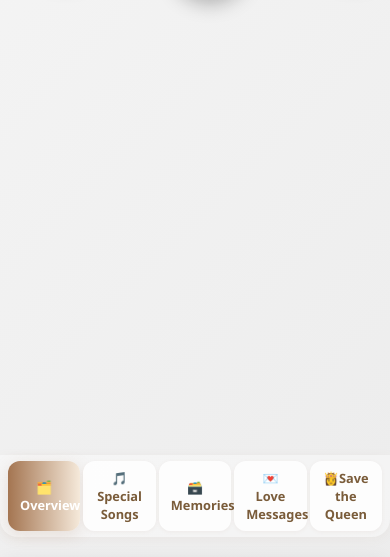
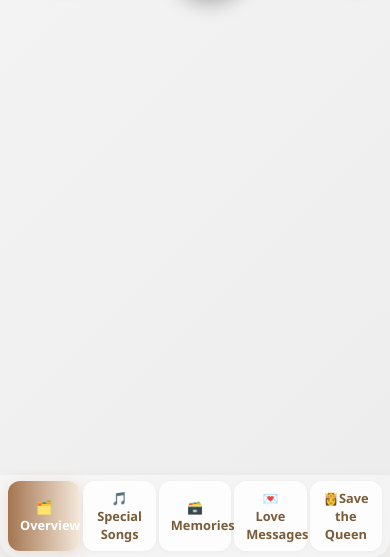
Before and after one commit to zualijongte16-blip/Dinsanga-birthday-collection, a website: page index.html in a window 390 px wide. Shown: the part 249-806 px from the top of the page. Drawn offline with Linux system fonts and the light colour scheme.

```diff
--- a/styles.css
+++ b/styles.css
@@ -225,7 +225,7 @@
     display: flex;
     justify-content: center;
     gap: 10px;
-    margin-top: -220px;
+    margin-top: -200px;
     margin-bottom: 20px;
     flex-wrap: wrap;
     background: rgba(255,255,255,0.35);
@@ -710,7 +710,7 @@
 
     .dashboard-nav {
         gap: 5px;
-        margin-top: -160px;
+        margin-top: -140px;
         padding: 8px 10px;
     }
 
@@ -879,7 +879,7 @@
     }
 
     .dashboard-nav {
-        margin-top: -140px;
+        margin-top: -120px;
         padding: 6px 8px;
         gap: 3px;
     }
```
